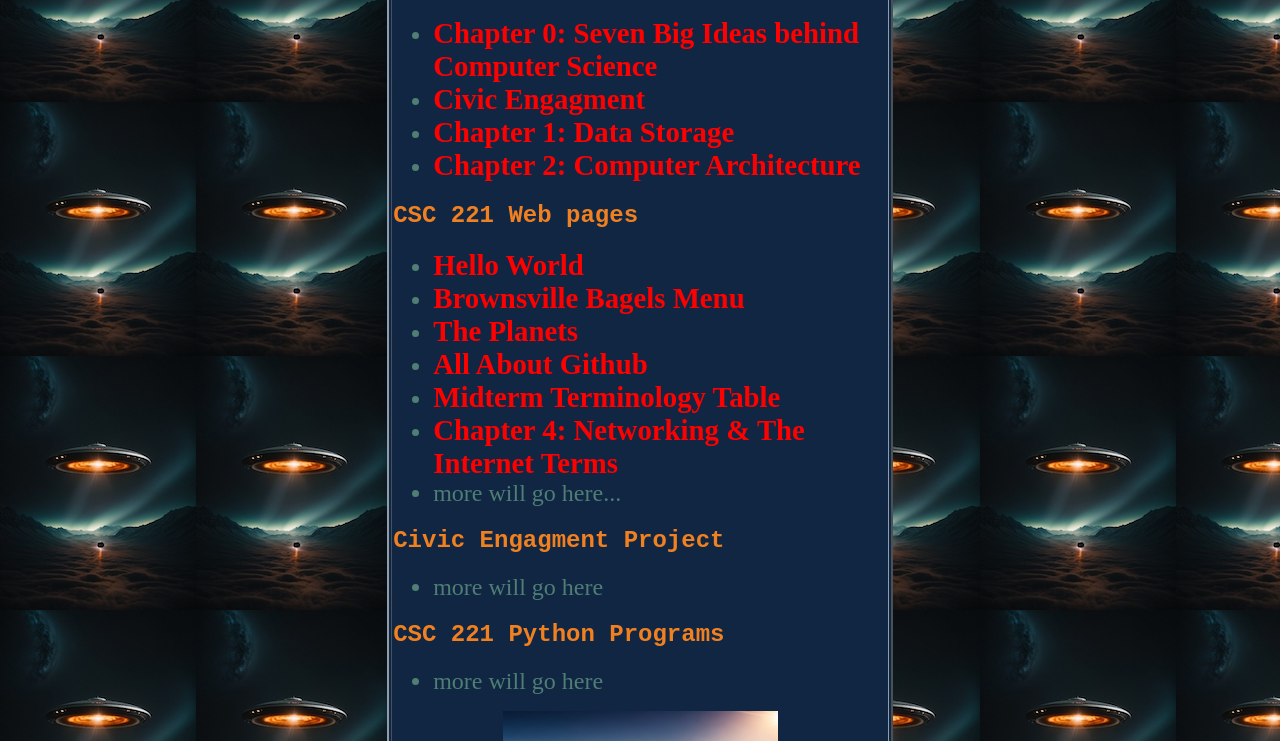
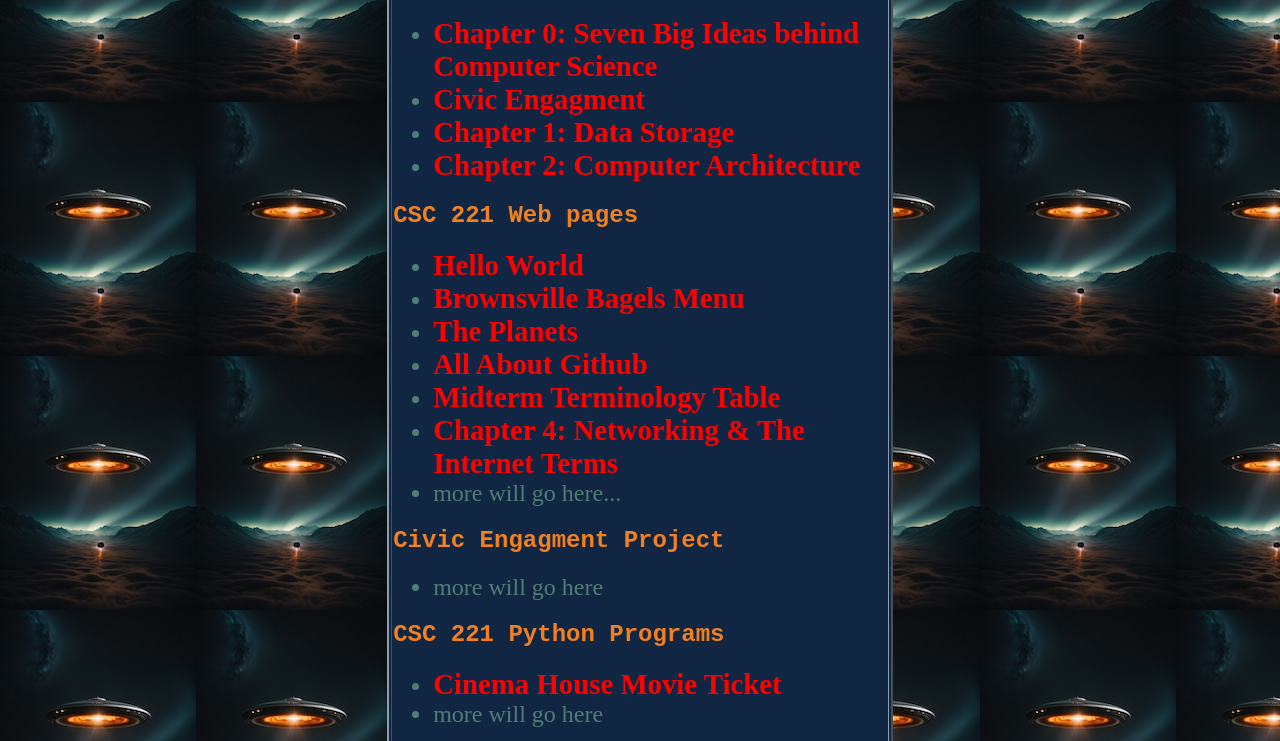
Before and after one commit to nyjaviontimberlake-pvcc/nyjaviontimberlake-pvcc.github.io, a plain HTML site: page index.html in a window 1280 px wide. Shown: the part 152-893 px from the top of the page. Drawn offline with Linux system fonts and the light colour scheme.

Commit message:
Update index.html

```diff
--- a/index.html
+++ b/index.html
@@ -66,6 +66,7 @@
 
 <h2>CSC 221 Python Programs</h2>
 <ul>
+    <li><a href="tickets.py"> Cinema House Movie Ticket </a></li>
     <li> more will go here </li>
 </ul>
 
```
